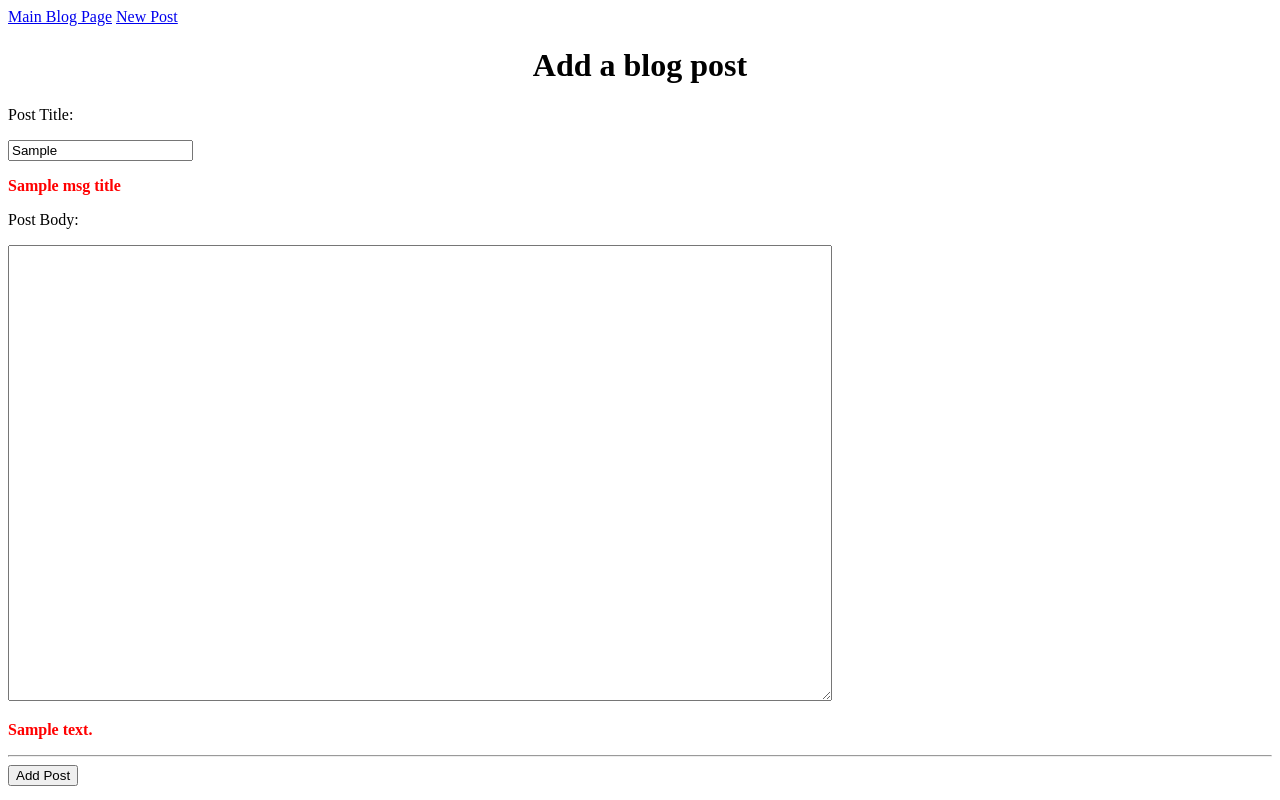
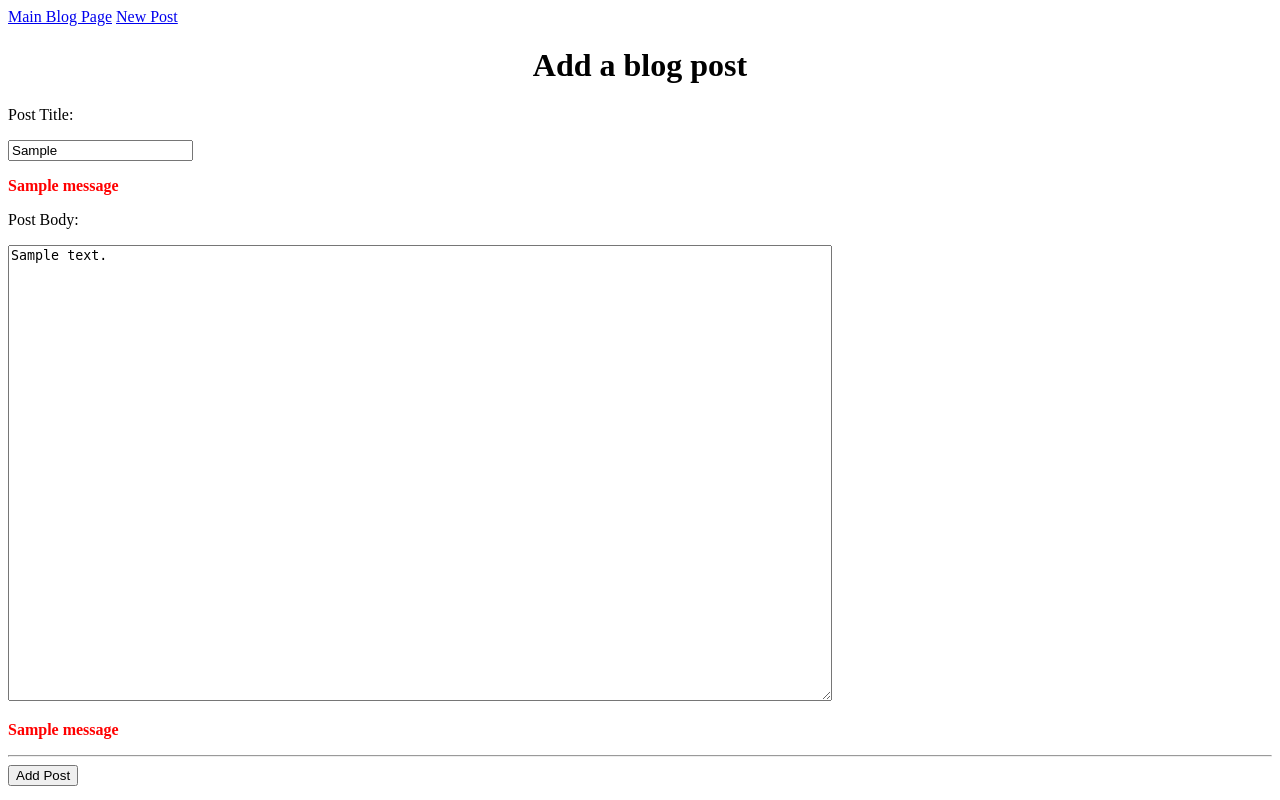
Before and after one commit to InternDan/blogz, a Flask app: template templates/newpost.html in a window 1280 px wide. Run offline with Flask 2, Linux system fonts and the light colour scheme; the template is opened without the code that fills it: most values are stand-ins (such as "Sample title", 1, 10 or a date in 2020); one stand-in notice (Sample message) is shown.

Commit message:
fixed all need some formatting

```diff
--- a/main.py
+++ b/main.py
@@ -41,17 +41,25 @@ def new_post():
     if request.method == "POST":
         blog_title = request.form["title"]
         blog_body = request.form["body"]
+        if blog_title:
+            blog_title.strip()
+        if blog_body:
+            blog_body.strip()
 
         if not blog_title and not blog_body:
             msg_title = "There is no title"
+            flash(msg_title,'title')
             msg_body = "There is no body"
-            return redirect("/newpost?msg_title=" +  msg_title + "&msg_body=" + msg_body)
+            flash(msg_body,'body')
+            return redirect("/newpost")
         if not blog_title:
             msg_title = "There is no title"
-            return redirect("/newpost?msg_title=" +  msg_title + "&blog_body=" + blog_body)
+            flash(msg_title,'title')
+            return redirect("/newpost?blog_body=" + blog_body)
         if not blog_body:
             msg_body = "There is no body"
-            return redirect("/newpost?msg_body=" + msg_body + "&blog_title=" + blog_title)
+            flash(msg_body,'body')
+            return redirect("/newpost?blog_title=" + blog_title)
         else:
             blog = Blog(blog_title,blog_body)
             db.session.add(blog)
@@ -62,18 +70,20 @@ def new_post():
             return redirect("/blog?id=" + str(new_id))
 
     if request.method == "GET":
-        msg_title = request.args.get("msg_title")
-        msg_body = request.args.get("msg_body")
-
         blog_body = request.args.get("blog_body")
         blog_title = request.args.get("blog_title")
 
-        if msg_title and msg_body:
-            return render_template("newpost.html",msg_title=msg_title,msg_body=msg_body)
-        elif msg_title:
-            return render_template("newpost.html",msg_title=msg_title,blog_body=blog_body)
-        elif msg_body:
-            return render_template("newpost.html",msg_body=msg_body,blog_title=blog_title)
+        if blog_body:
+            blog_body.strip()
+        if blog_title:
+            blog_title.strip()
+
+        if blog_body and blog_title:
+            return render_template("newpost.html")
+        elif blog_title:
+            return render_template("newpost.html",blog_title=blog_title)
+        elif blog_body:
+            return render_template("newpost.html",blog_body=blog_body)
 
 
     return render_template("newpost.html")
--- a/templates/newpost.html
+++ b/templates/newpost.html
@@ -7,15 +7,27 @@
     <label>
         Post Title:
         <p></p>
-        <input type="text" name='title' value = {{blog_title}} >
-        <p class=error><strong>{{msg_title}}</strong></p>
+        <input type="text" name='title' value={{blog_title}} >
+        {% with errors = get_flashed_messages(category_filter=["title"]) %}
+            {% if errors %}
+                {% for msg in errors %}
+                    <p class=error><strong>{{msg}}</strong></p>
+                {% endfor %}
+            {% endif %}
+        {% endwith %}
     </label>
     <p></p>
     <label>
         Post Body:
         <p></p>
-        <textarea name='body' rows = "30" cols = "100" value = {{blog_body}}> </textarea>
-        <p class=error><strong>{{msg_body}}</strong></p>
+        <textarea name='body' rows = "30" cols = "100">{{blog_body}}</textarea>
+        {% with errors = get_flashed_messages(category_filter=["body"]) %}
+            {% if errors %}
+                {% for msg in errors %}
+                    <p class=error><strong>{{msg}}</strong></p>
+                {% endfor %}
+            {% endif %}
+        {% endwith %}
     </label>
     <hr />
     <input type="submit" value='Add Post' />
```
